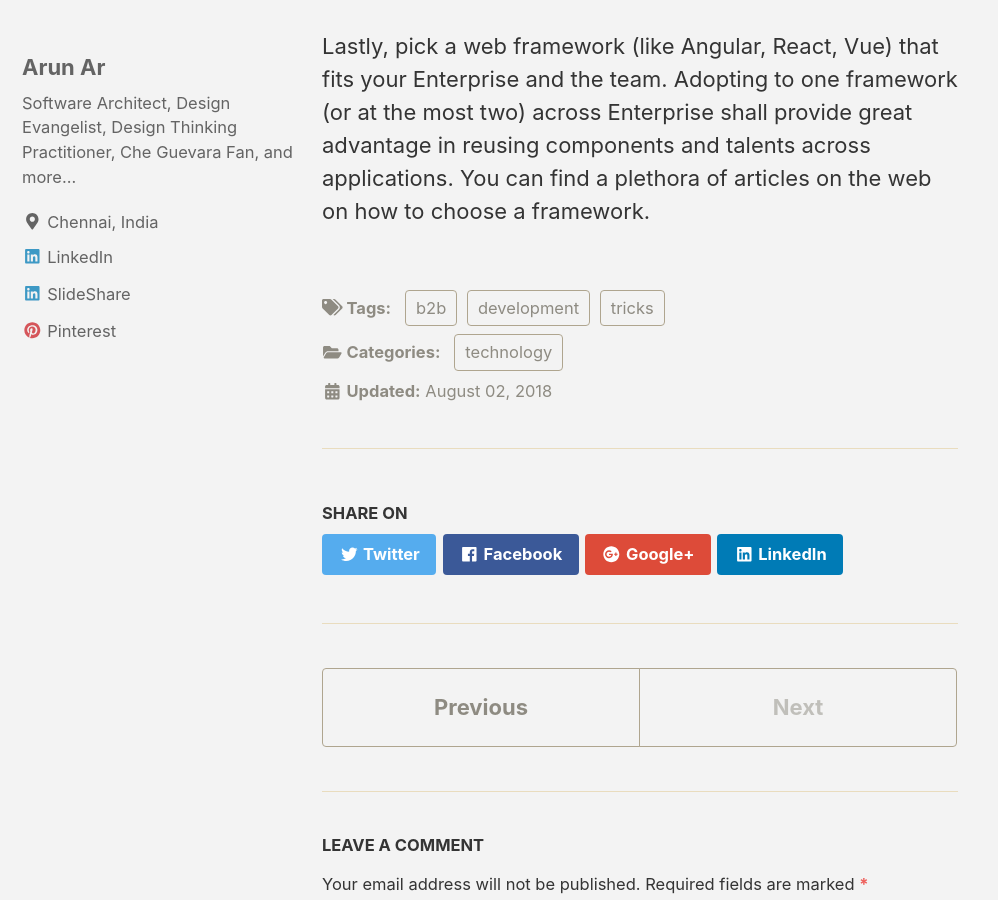
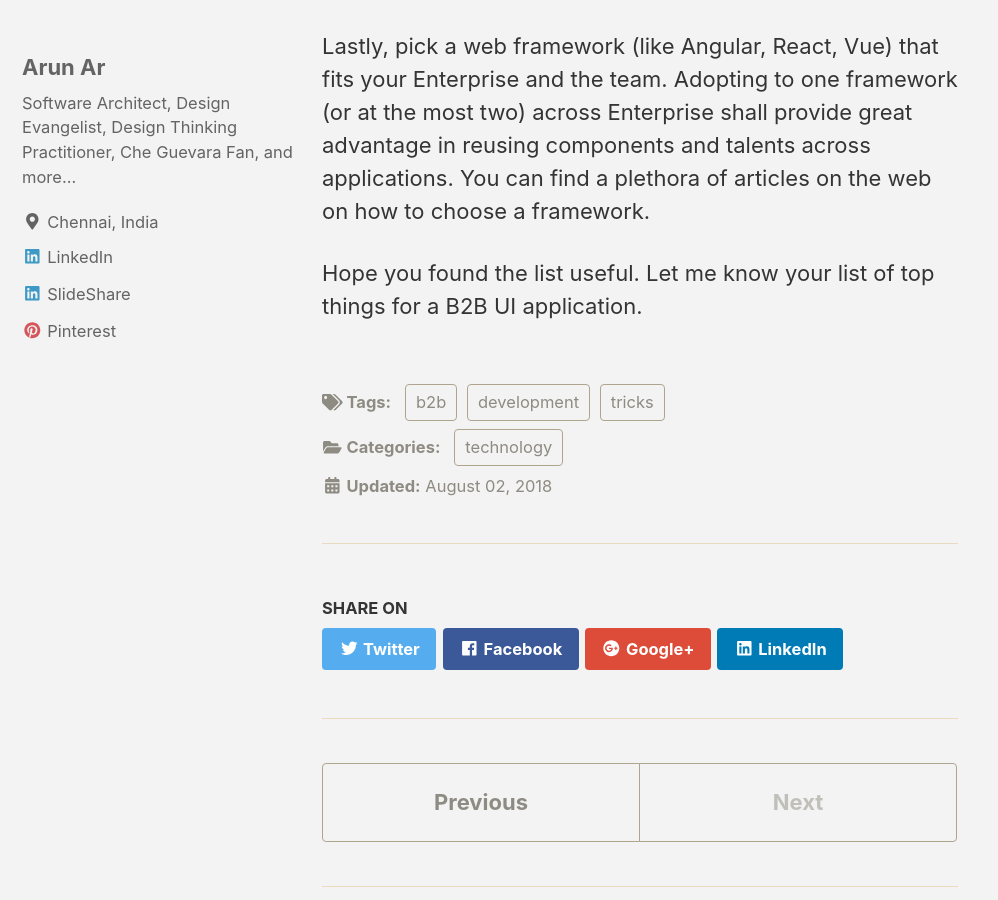
Before and after one commit to arun-ar/arun-ar.github.io, a Jekyll site: the page built from _posts/2018-07-26-6-things-to-build-better-b2b-web-ui.markdown, in a window 1280 px wide and 900 px high, scrolled down 4194 px. Shown: the whole window, without its empty margins (0-998 px from the left). Built offline with Jekyll 4.4.1, drawn with Linux system fonts in a browser that asks for light colours; nearby versions of some CDN libraries.

Commit message:
second article - changes

```diff
--- a/_posts/2018-07-26-6-things-to-build-better-b2b-web-ui.markdown
+++ b/_posts/2018-07-26-6-things-to-build-better-b2b-web-ui.markdown
@@ -56,3 +56,5 @@ We are used to see the keyboard shortcuts available on our desktop applications.
 We almost never collect information on usage patterns of our B2B applications. Usage Analytics provide clear details on the features that are widely used and features aren't used at all. similarly which user role uses which feature extensively or rarely. This helps in improving the application post live and also in building new B2B applications across the Enterprise.
 
 Lastly, pick a web framework (like Angular, React, Vue) that fits your Enterprise and the team. Adopting to one framework (or at the most two) across Enterprise shall provide great advantage in reusing components and talents across applications. You can find a plethora of articles on the web on how to choose a framework.
+
+Hope you found the list useful. Let me know your list of top things for a B2B UI application.
```
